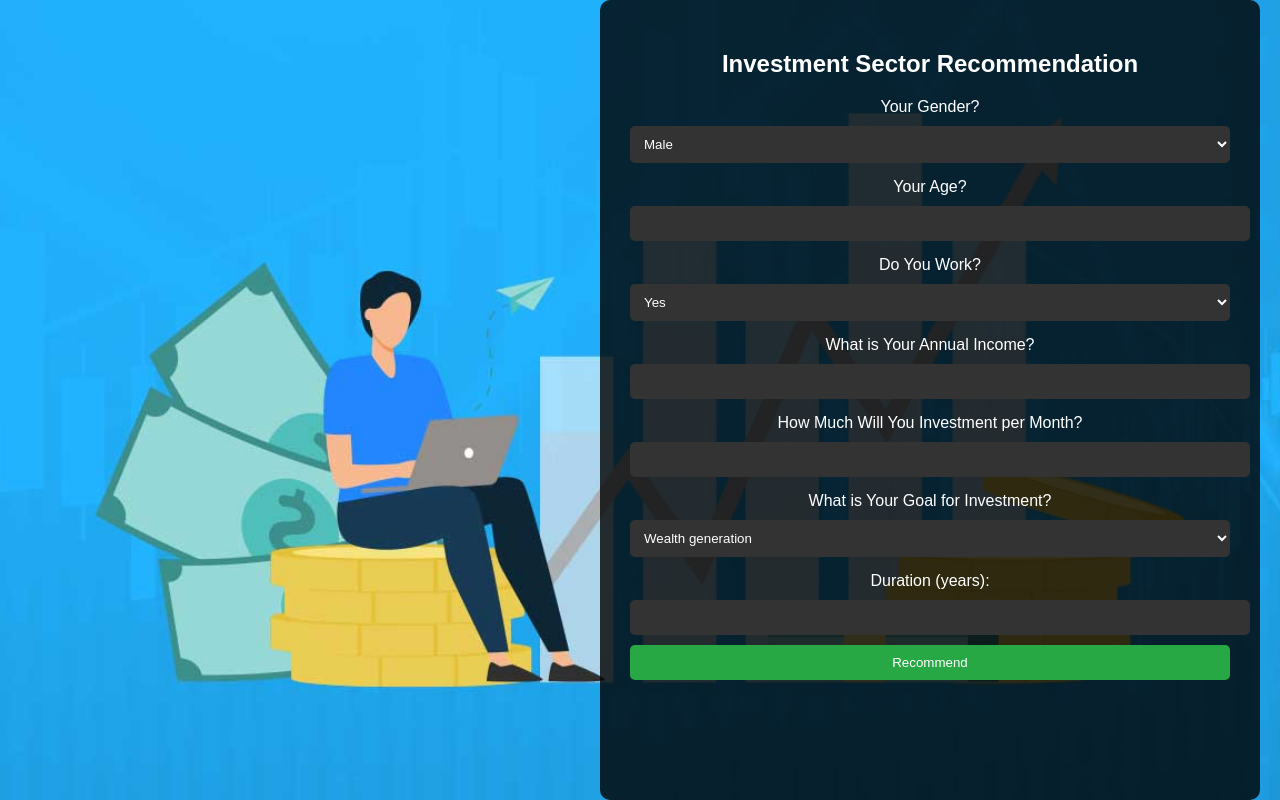
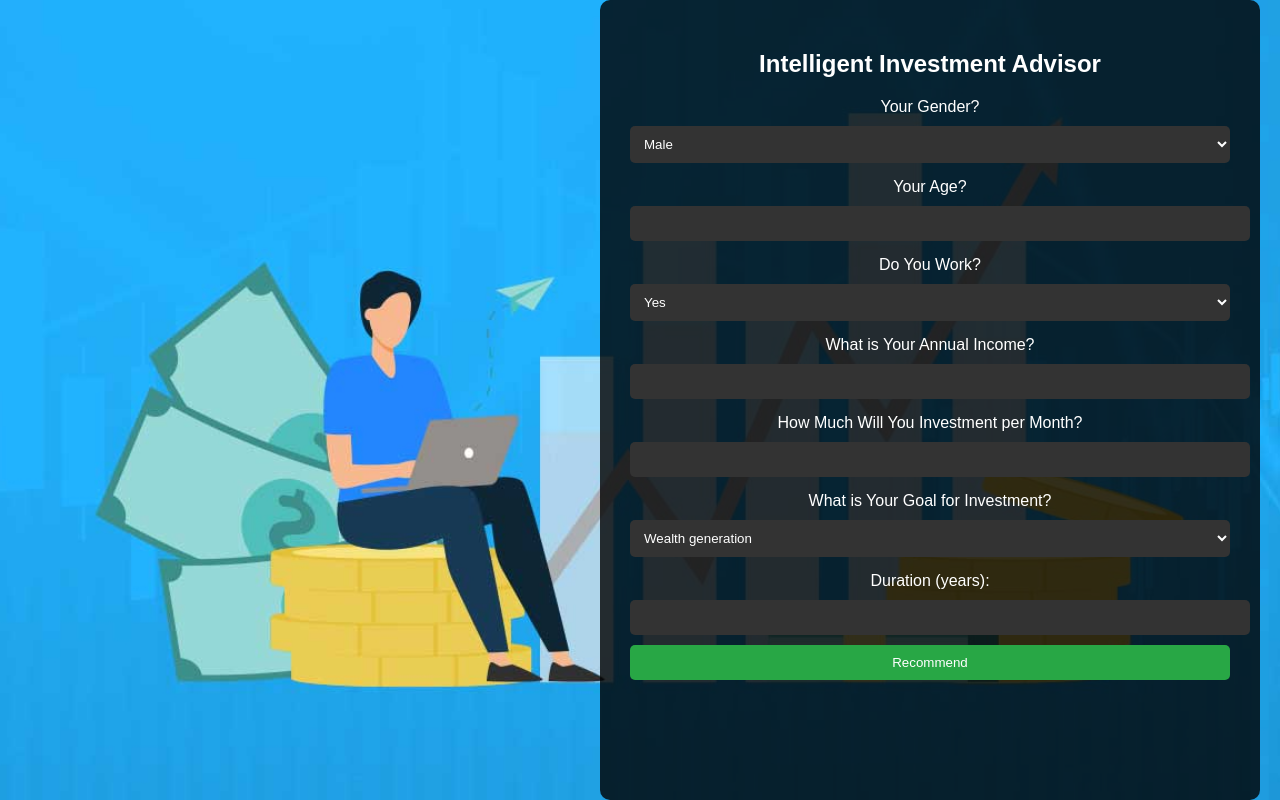
Before and after one commit to TMRatul49/Investment_Sector_Recommendation, a Flask app: page / in a window 1280 px wide. Run offline with Flask 3, Linux system fonts and the light colour scheme; parts of the project's set-up code (start-up, migrations or seed data) failed here and were passed over.

Commit message:
index.html

```diff
--- a/templates/index.html
+++ b/templates/index.html
@@ -4,11 +4,11 @@
     <meta charset="UTF-8">
     <meta name="viewport" content="width=device-width, initial-scale=1.0">
     <link rel="stylesheet" href="static/css/style.css">
-    <title>Investment Sector Recommendation</title>
+    <title>Intelligent Investment Advisor</title>
 </head>
 <body>
     <div class="container">
-        <h2>Investment Sector Recommendation</h2>
+        <h2>Intelligent Investment Advisor</h2>
         <form action="/result" method="POST">
             <label for="gender">Your Gender?</label>
             <select name="gender" id="gender">
```
